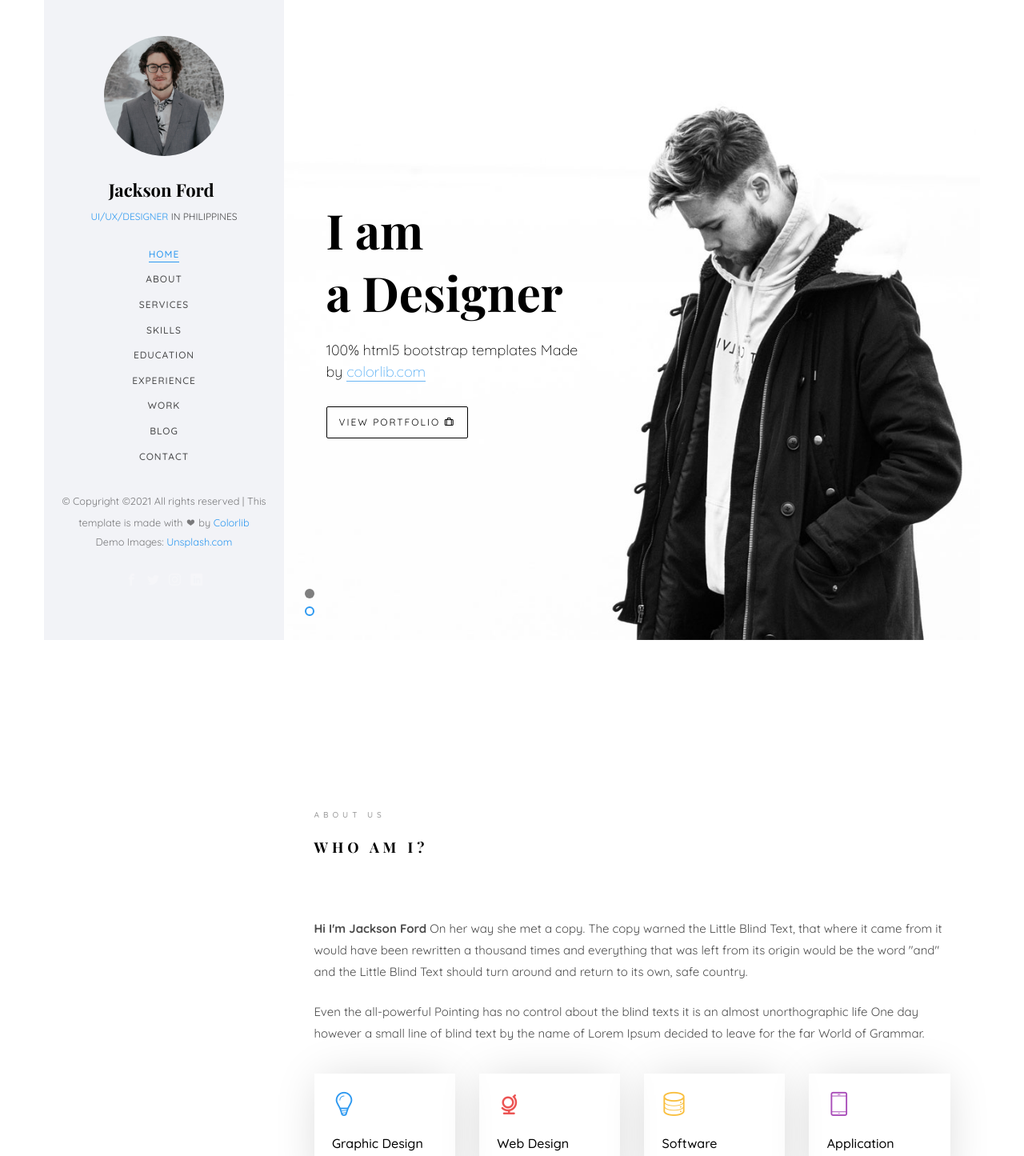
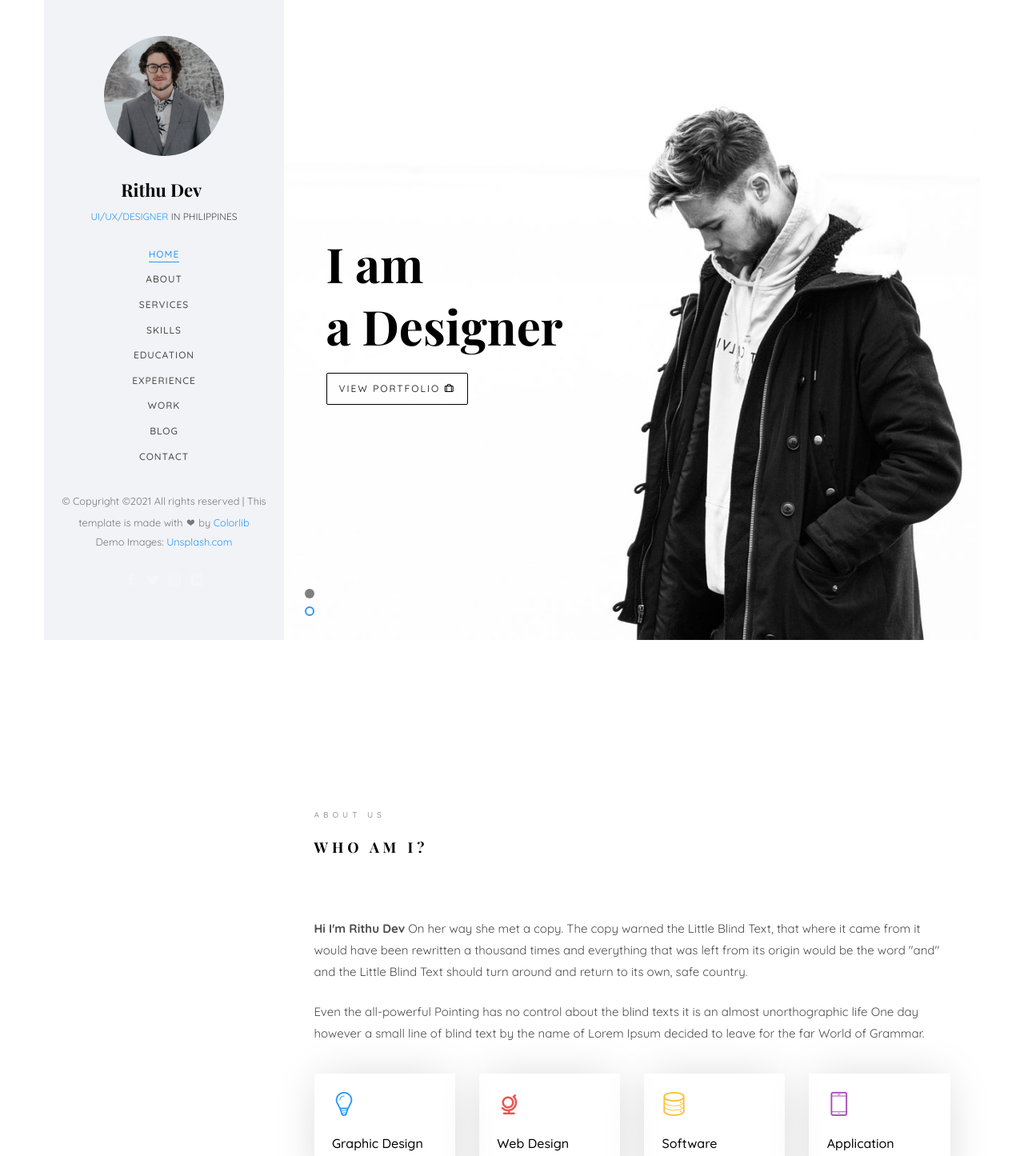
Before and after one commit to Rahul10102003/newtest, a plain HTML site: page index.html in a window 1280 px wide. Shown: the top 1445 px of the page at 80% size. Drawn offline with nearby package versions, Linux system fonts and the light colour scheme; files whose address does not match are found by name; a web font is replaced by a local one.

Commit message:
Update index.html

```diff
--- a/index.html
+++ b/index.html
@@ -3,7 +3,7 @@
 	<head>
 	<meta charset="utf-8">
 	<meta http-equiv="X-UA-Compatible" content="IE=edge">
-	<title>Jackson Template</title>
+	<title>Rithu Dev</title>
 	<meta name="viewport" content="width=device-width, initial-scale=1">
 	<meta name="description" content="" />
 	<meta name="keywords" content="" />
@@ -57,7 +57,7 @@
 		<aside id="colorlib-aside" role="complementary" class="border js-fullheight">
 			<div class="text-center">
 				<div class="author-img" style="background-image: url(images/about.jpg);"></div>
-				<h1 id="colorlib-logo"><a href="index.html">Jackson Ford</a></h1>
+				<h1 id="colorlib-logo"><a href="index.html">Rithu Dev</a></h1>
 				<span class="position"><a href="#">UI/UX/Designer</a> in Philippines</span>
 			</div>
 			<nav id="colorlib-main-menu" role="navigation" class="navbar">
@@ -101,8 +101,8 @@ Copyright &copy;<script>document.write(new Date().getFullYear());</script> All r
 					   			<div class="col-md-6 col-md-offset-3 col-md-pull-3 col-sm-12 col-xs-12 js-fullheight slider-text">
 					   				<div class="slider-text-inner js-fullheight">
 					   					<div class="desc">
-						   					<h1>Hi! <br>I'm Jackson</h1>
-						   					<h2>100% html5 bootstrap templates Made by <a href="https://colorlib.com/" target="_blank">colorlib.com</a></h2>
+						   					<h1>Hi! <br>I'm Rithu</h1>
+
 												<p><a class="btn btn-primary btn-learn">Download CV <i class="icon-download4"></i></a></p>
 											</div>
 					   				</div>
@@ -118,7 +118,7 @@ Copyright &copy;<script>document.write(new Date().getFullYear());</script> All r
 					   				<div class="slider-text-inner">
 					   					<div class="desc">
 						   					<h1>I am <br>a Designer</h1>
-												<h2>100% html5 bootstrap templates Made by <a href="https://colorlib.com/" target="_blank">colorlib.com</a></h2>
+
 												<p><a class="btn btn-primary btn-learn">View Portfolio <i class="icon-briefcase3"></i></a></p>
 											</div>
 					   				</div>
@@ -139,7 +139,7 @@ Copyright &copy;<script>document.write(new Date().getFullYear());</script> All r
 									<div class="about-desc">
 										<span class="heading-meta">About Us</span>
 										<h2 class="colorlib-heading">Who Am I?</h2>
-										<p><strong>Hi I'm Jackson Ford</strong> On her way she met a copy. The copy warned the Little Blind Text, that where it came from it would have been rewritten a thousand times and everything that was left from its origin would be the word "and" and the Little Blind Text should turn around and return to its own, safe country.</p>
+										<p><strong>Hi I'm Rithu Dev</strong> On her way she met a copy. The copy warned the Little Blind Text, that where it came from it would have been rewritten a thousand times and everything that was left from its origin would be the word "and" and the Little Blind Text should turn around and return to its own, safe country.</p>
 										<p>Even the all-powerful Pointing has no control about the blind texts it is an almost unorthographic life One day however a small line of blind text by the name of Lorem Ipsum decided to leave for the far World of Grammar.</p>
 									</div>
 								</div>
```
